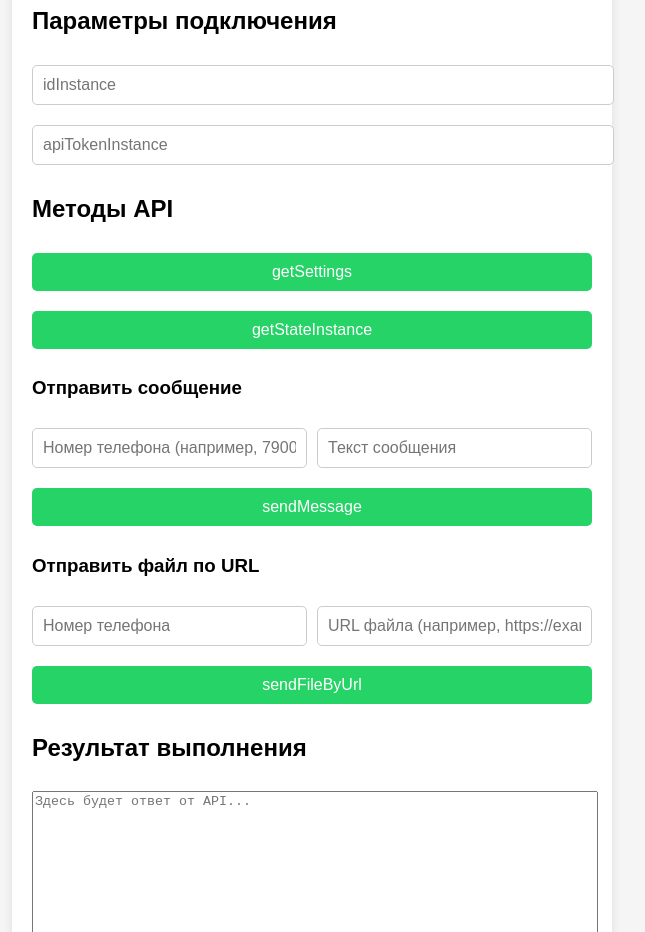
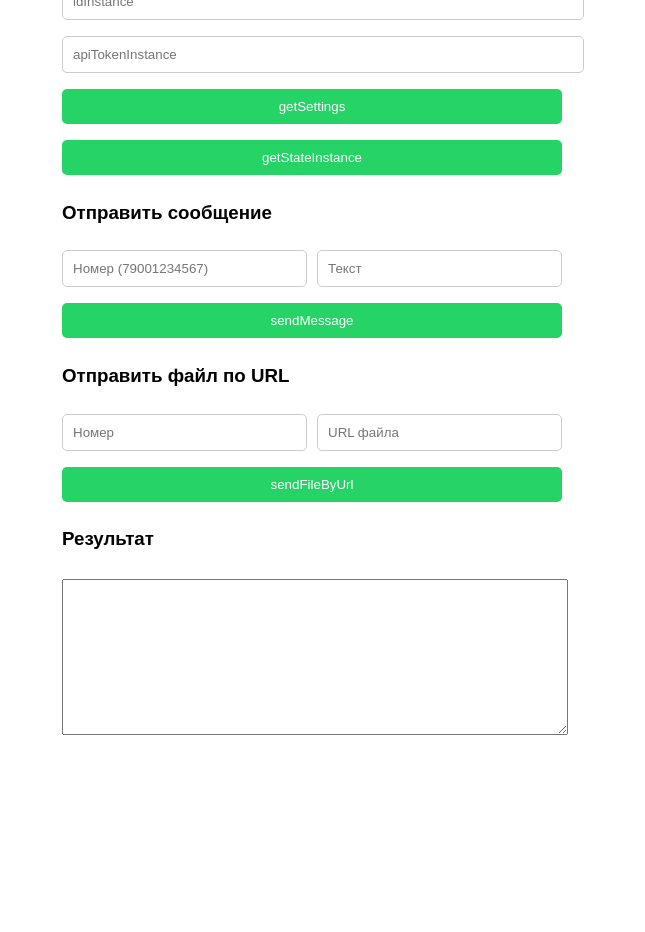
Before and after one commit to denbotanin-source/green-api-test, a plain HTML site: page index.html in a window 1280 px wide. Shown: the part 153-1085 px from the top of the page, without its empty margins (328-973 px from the left). After the commit the page ends 952 px from the top, so only its background shows below. Drawn offline with Linux system fonts and the light colour scheme.

Commit message:
index.html

```diff
--- a/index.html
+++ b/index.html
@@ -2,216 +2,99 @@
 <html lang="ru">
 <head>
     <meta charset="UTF-8">
-    <meta name="viewport" content="width=device-width, initial-scale=1.0">
-    <title>GREEN-API Тестовое задание</title>
+    <title>GREEN-API Тестовое</title>
     <style>
-        body {
-            font-family: Arial, sans-serif;
-            max-width: 600px;
-            margin: 40px auto;
-            padding: 20px;
-            background: #f5f5f5;
-        }
-        .container {
-            background: white;
-            padding: 20px;
-            border-radius: 10px;
-            box-shadow: 0 0 10px rgba(0,0,0,0.1);
-        }
-        input, button {
-            width: 100%;
-            padding: 10px;
-            margin: 10px 0;
-            border-radius: 5px;
-            border: 1px solid #ccc;
-            font-size: 16px;
-        }
-        button {
-            background-color: #25D366;
-            color: white;
-            border: none;
-            cursor: pointer;
-        }
-        button:hover {
-            background-color: #128C7E;
-        }
-        textarea {
-            width: 100%;
-            height: 200px;
-            margin-top: 10px;
-            font-family: monospace;
-            resize: vertical;
-        }
-        h2 {
-            margin-top: 20px;
-        }
-        hr {
-            margin: 20px 0;
-        }
-        .phone-input {
-            display: flex;
-            gap: 10px;
-        }
-        .phone-input input {
-            flex: 1;
-        }
+        body { font-family: Arial; max-width: 500px; margin: 40px auto; padding: 20px; }
+        input, button { width: 100%; padding: 10px; margin: 8px 0; border-radius: 5px; border: 1px solid #ccc; }
+        button { background: #25D366; color: white; border: none; cursor: pointer; }
+        textarea { width: 100%; height: 150px; margin-top: 10px; font-family: monospace; }
+        .row { display: flex; gap: 10px; }
+        .row input { flex: 1; }
     </style>
 </head>
 <body>
-    <div class="container">
-        <h1>GREEN-API Тестовое задание</h1>
+    <h2>Параметры подключения</h2>
+    <input type="text" id="id" placeholder="idInstance">
+    <input type="text" id="token" placeholder="apiTokenInstance">
 
-        <h2>Параметры подключения</h2>
-        <input type="text" id="idInstance" placeholder="idInstance" autocomplete="off">
-        <input type="text" id="apiTokenInstance" placeholder="apiTokenInstance" autocomplete="off">
+    <button onclick="call('getSettings')">getSettings</button>
+    <button onclick="call('getStateInstance')">getStateInstance</button>
 
-        <h2>Методы API</h2>
-        <button onclick="callGetSettings()">getSettings</button>
-        <button onclick="callGetStateInstance()">getStateInstance</button>
+    <h3>Отправить сообщение</h3>
+    <div class="row">
+        <input type="text" id="phone" placeholder="Номер (79001234567)">
+        <input type="text" id="msg" placeholder="Текст">
+    </div>
+    <button onclick="sendMessage()">sendMessage</button>
 
-        <h3>Отправить сообщение</h3>
-        <div class="phone-input">
-            <input type="text" id="phoneNumber" placeholder="Номер телефона (например, 79001234567)">
-            <input type="text" id="messageText" placeholder="Текст сообщения">
-        </div>
-        <button onclick="callSendMessage()">sendMessage</button>
+    <h3>Отправить файл по URL</h3>
+    <div class="row">
+        <input type="text" id="filePhone" placeholder="Номер">
+        <input type="text" id="url" placeholder="URL файла">
+    </div>
+    <button onclick="sendFile()">sendFileByUrl</button>
 
-        <h3>Отправить файл по URL</h3>
-        <div class="phone-input">
-            <input type="text" id="filePhone" placeholder="Номер телефона">
-            <input type="text" id="fileUrl" placeholder="URL файла (например, https://example.com/image.jpg)">
-        </div>
-        <button onclick="callSendFileByUrl()">sendFileByUrl</button>
-
-        <h2>Результат выполнения</h2>
-        <textarea id="resultArea" readonly placeholder="Здесь будет ответ от API..."></textarea>
-    </div>
+    <h3>Результат</h3>
+    <textarea id="result" readonly></textarea>
 
     <script>
-        const API_BASE = "https://api.green-api.com";
+        const base = "https://api.green-api.com";
 
-        function getInstanceData() {
-            const idInstance = document.getElementById("idInstance").value.trim();
-            const apiToken = document.getElementById("apiTokenInstance").value.trim();
-            if (!idInstance || !apiToken) {
-                alert("Введите idInstance и apiTokenInstance");
-                return null;
-            }
-            return { idInstance, apiToken };
+        function getCreds() {
+            let id = document.getElementById("id").value.trim();
+            let token = document.getElementById("token").value.trim();
+            if (!id || !token) { alert("Введите idInstance и token"); return null; }
+            return { id, token };
         }
 
-        function showResult(data) {
-            document.getElementById("resultArea").value = JSON.stringify(data, null, 2);
+        async function call(method) {
+            let creds = getCreds();
+            if (!creds) return;
+            try {
+                let res = await fetch(`${base}/waInstance${creds.id}/${method}/${creds.token}`);
+                let data = await res.json();
+                document.getElementById("result").value = JSON.stringify(data, null, 2);
+            } catch(e) { document.getElementById("result").value = e.message; }
         }
 
-        async function callGetSettings() {
-            const { idInstance, apiToken } = getInstanceData();
-            if (!idInstance) return;
+        async function sendMessage() {
+            let creds = getCreds();
+            if (!creds) return;
+            let phone = document.getElementById("phone").value.replace(/\D/g, '');
+            if (phone.startsWith('8')) phone = '7' + phone.slice(1);
+            let msg = document.getElementById("msg").value;
+            if (!phone || !msg) { alert("Введите номер и текст"); return; }
 
-            const url = `${API_BASE}/waInstance${idInstance}/getSettings/${apiToken}`;
             try {
-                const response = await fetch(url);
-                const data = await response.json();
-                showResult(data);
-            } catch (error) {
-                showResult({ error: error.message });
-            }
+                let res = await fetch(`${base}/waInstance${creds.id}/sendMessage/${creds.token}`, {
+                    method: "POST",
+                    headers: { "Content-Type": "application/json" },
+                    body: JSON.stringify({ chatId: phone + "@c.us", message: msg })
+                });
+                let data = await res.json();
+                document.getElementById("result").value = JSON.stringify(data, null, 2);
+                if (data.idMessage) alert("✅ Отправлено!");
+            } catch(e) { alert("Ошибка: " + e.message); }
         }
 
-        async function callGetStateInstance() {
-            const { idInstance, apiToken } = getInstanceData();
-            if (!idInstance) return;
-
-            const url = `${API_BASE}/waInstance${idInstance}/getStateInstance/${apiToken}`;
-            try {
-                const response = await fetch(url);
-                const data = await response.json();
-                showResult(data);
-            } catch (error) {
-                showResult({ error: error.message });
-            }
-        }
-
-        async function callSendMessage() {
-            const { idInstance, apiToken } = getInstanceData();
-            if (!idInstance) return;
-
-            let phone = document.getElementById("phoneNumber").value.trim();
-            const message = document.getElementById("messageText").value.trim();
-
-            if (!phone || !message) {
-                alert("Введите номер телефона и текст сообщения");
-                return;
-            }
-
-            // Форматирование номера
-            phone = phone.replace(/\D/g, '');
-            if (!phone.startsWith('7') && !phone.startsWith('8')) {
-                alert("Номер должен начинаться с 7 или 8");
-                return;
-            }
+        async function sendFile() {
+            let creds = getCreds();
+            if (!creds) return;
+            let phone = document.getElementById("filePhone").value.replace(/\D/g, '');
             if (phone.startsWith('8')) phone = '7' + phone.slice(1);
-
-            const chatId = `${phone}@c.us`;
-
-            const url = `${API_BASE}/waInstance${idInstance}/sendMessage/${apiToken}`;
-            const body = {
-                chatId: chatId,
-                message: message
-            };
+            let url = document.getElementById("url").value;
+            if (!phone || !url) { alert("Введите номер и URL"); return; }
 
             try {
-                const response = await fetch(url, {
+                let res = await fetch(`${base}/waInstance${creds.id}/sendFileByUrl/${creds.token}`, {
                     method: "POST",
                     headers: { "Content-Type": "application/json" },
-                    body: JSON.stringify(body)
+                    body: JSON.stringify({ chatId: phone + "@c.us", urlFile: url, fileName: url.split('/').pop() })
                 });
-                const data = await response.json();
-                showResult(data);
-            } catch (error) {
-                showResult({ error: error.message });
-            }
-        }
-
-        async function callSendFileByUrl() {
-            const { idInstance, apiToken } = getInstanceData();
-            if (!idInstance) return;
-
-            let phone = document.getElementById("filePhone").value.trim();
-            const fileUrl = document.getElementById("fileUrl").value.trim();
-
-            if (!phone || !fileUrl) {
-                alert("Введите номер телефона и URL файла");
-                return;
-            }
-
-            phone = phone.replace(/\D/g, '');
-            if (!phone.startsWith('7') && !phone.startsWith('8')) {
-                alert("Номер должен начинаться с 7 или 8");
-                return;
-            }
-            if (phone.startsWith('8')) phone = '7' + phone.slice(1);
-
-            const chatId = `${phone}@c.us`;
-
-            const url = `${API_BASE}/waInstance${idInstance}/sendFileByUrl/${apiToken}`;
-            const body = {
-                chatId: chatId,
-                urlFile: fileUrl,
-                fileName: "file"
-            };
-
-            try {
-                const response = await fetch(url, {
-                    method: "POST",
-                    headers: { "Content-Type": "application/json" },
-                    body: JSON.stringify(body)
-                });
-                const data = await response.json();
-                showResult(data);
-            } catch (error) {
-                showResult({ error: error.message });
-            }
+                let data = await res.json();
+                document.getElementById("result").value = JSON.stringify(data, null, 2);
+                if (data.idMessage) alert("✅ Файл отправлен!");
+            } catch(e) { alert("Ошибка: " + e.message); }
         }
     </script>
 </body>
```
